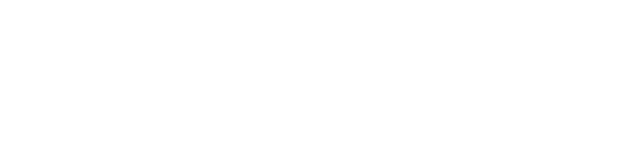
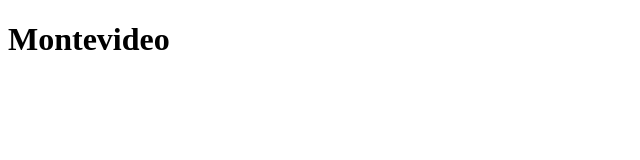
Before and after one commit to cgastan/TareaGrupal0, a plain HTML site: page index.html in a window 1280 px wide. Shown: the whole page, without its empty margins (0-640 px from the left). Drawn offline with Linux system fonts and the light colour scheme.

Commit message:
primer-h1
título principal

```diff
--- a/index.html
+++ b/index.html
@@ -7,6 +7,6 @@
     <title>Document</title>
 </head>
 <body>
-
+    <h1>Montevideo</h1>
 </body>
 </html>
```
